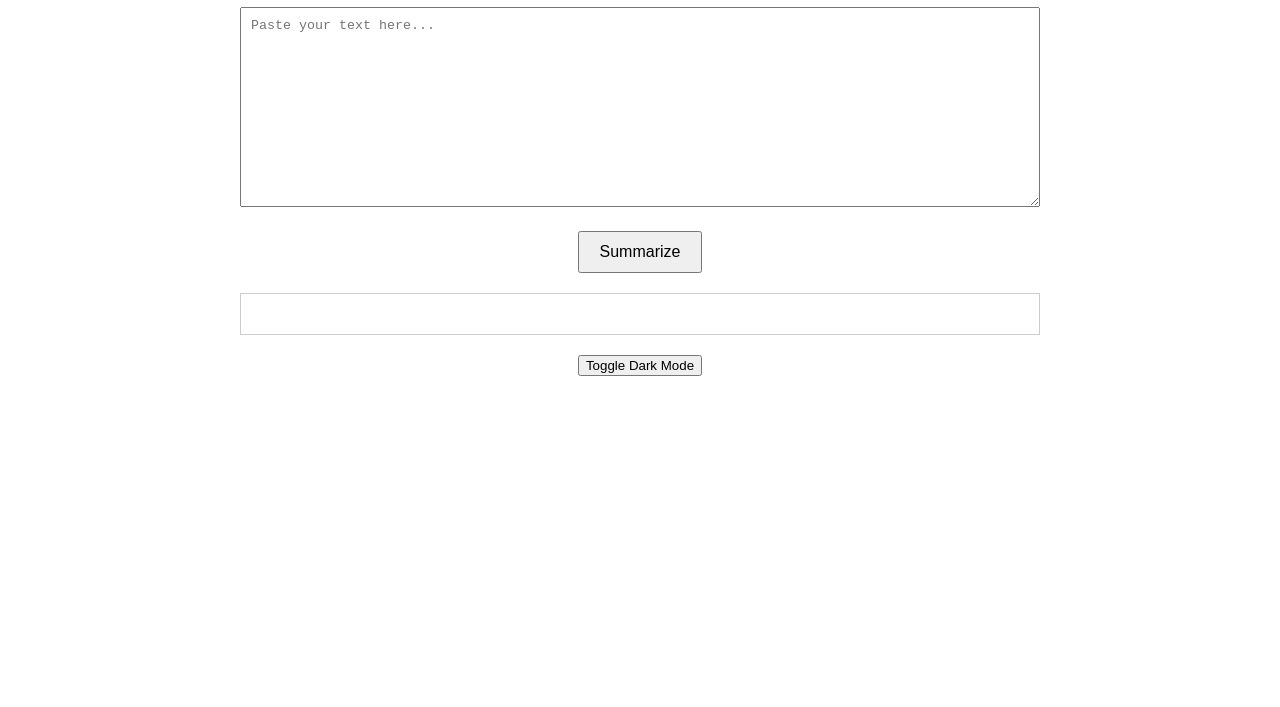
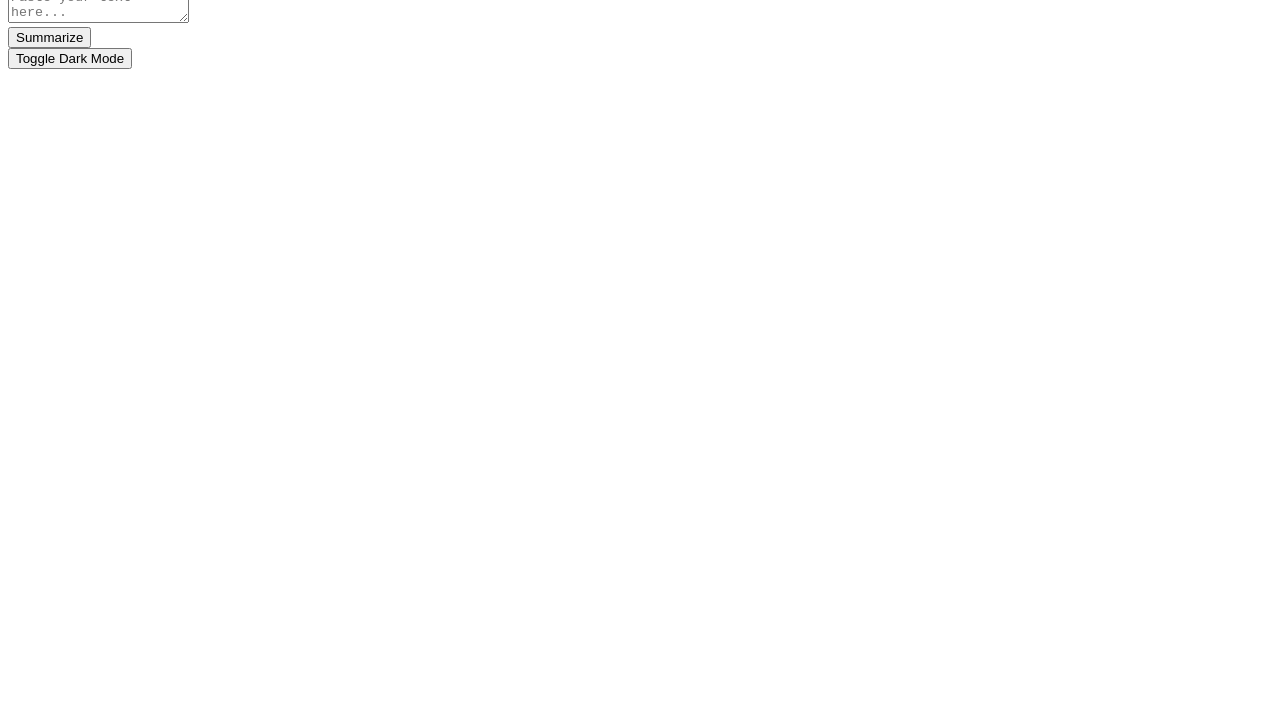
Before and after one commit to krishnaspeakz/Text-Summarization, a plain HTML site: page index.html in a window 1280 px wide. Shown: the part 93-800 px from the top of the page. Drawn offline with Linux system fonts and the light colour scheme.

Commit message:
Update index.html

```diff
--- a/index.html
+++ b/index.html
@@ -4,64 +4,6 @@
     <meta charset="UTF-8">
     <meta name="viewport" content="width=device-width, initial-scale=1.0">
     <title>Text Summarizer</title>
-    <style>
-        body {
-            font-family: Arial, sans-serif;
-            margin: 0;
-            padding: 0;
-            transition: background-color 0.5s, color 0.5s;
-        }
-
-        /* Light Mode */
-        body.light-mode {
-            background-color: #f8f8f8;
-            color: #333;
-        }
-
-        /* Dark Mode */
-        body.dark-mode {
-            background-color: #333;
-            color: #fff;
-        }
-
-        .container {
-            max-width: 800px;
-            margin: 0 auto;
-            padding: 20px;
-        }
-
-        .input-container {
-            margin-bottom: 20px;
-        }
-
-        .input-container textarea {
-            width: 100%;
-            height: 200px;
-            padding: 10px;
-            box-sizing: border-box;
-        }
-
-        .button-container {
-            text-align: center;
-        }
-
-        .button-container button {
-            padding: 10px 20px;
-            font-size: 16px;
-            cursor: pointer;
-        }
-
-        .summary-container {
-            margin-top: 20px;
-            padding: 20px;
-            border: 1px solid #ccc;
-        }
-
-        .dark-mode-button {
-            margin-top: 20px;
-            text-align: center;
-        }
-    </style>
 </head>
 <body>
     <div class="container">
```
